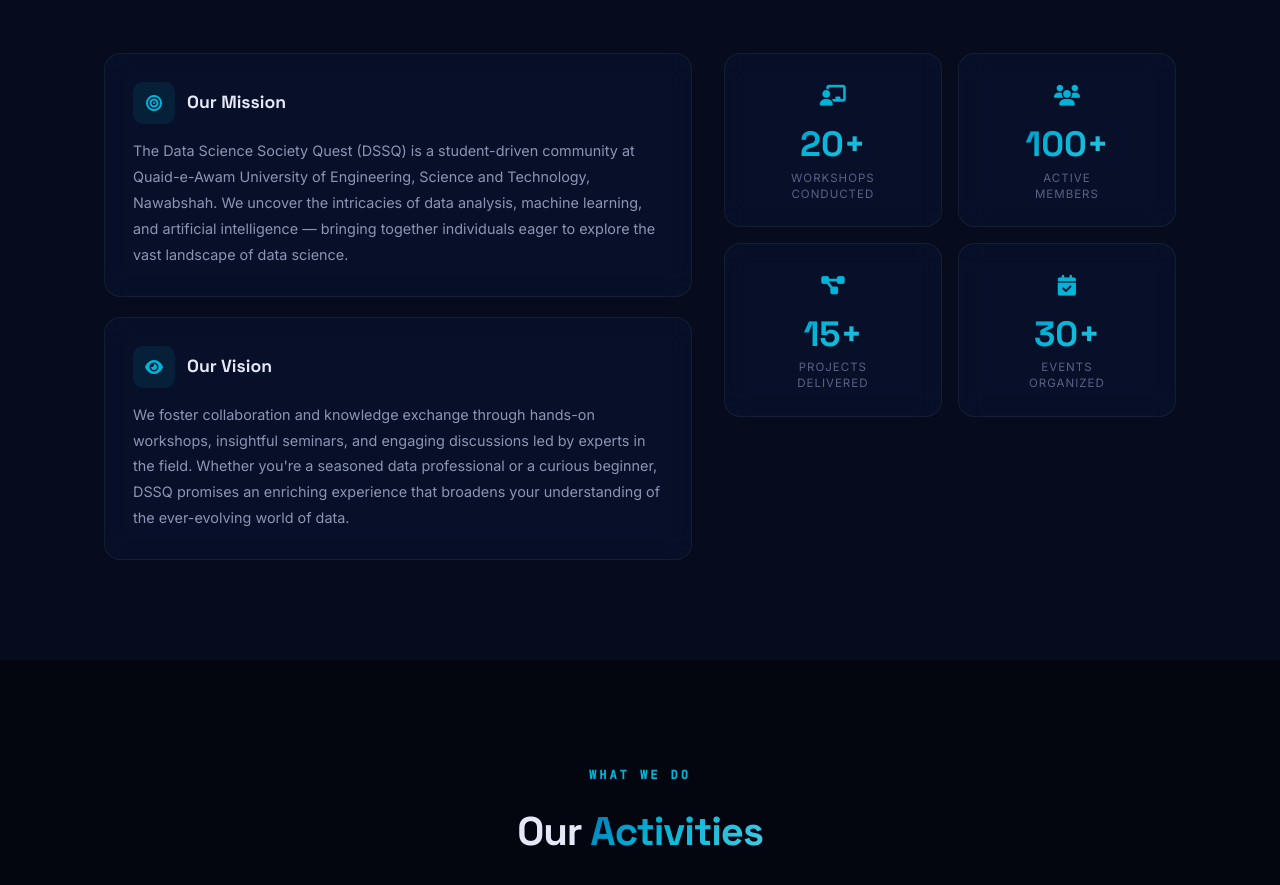
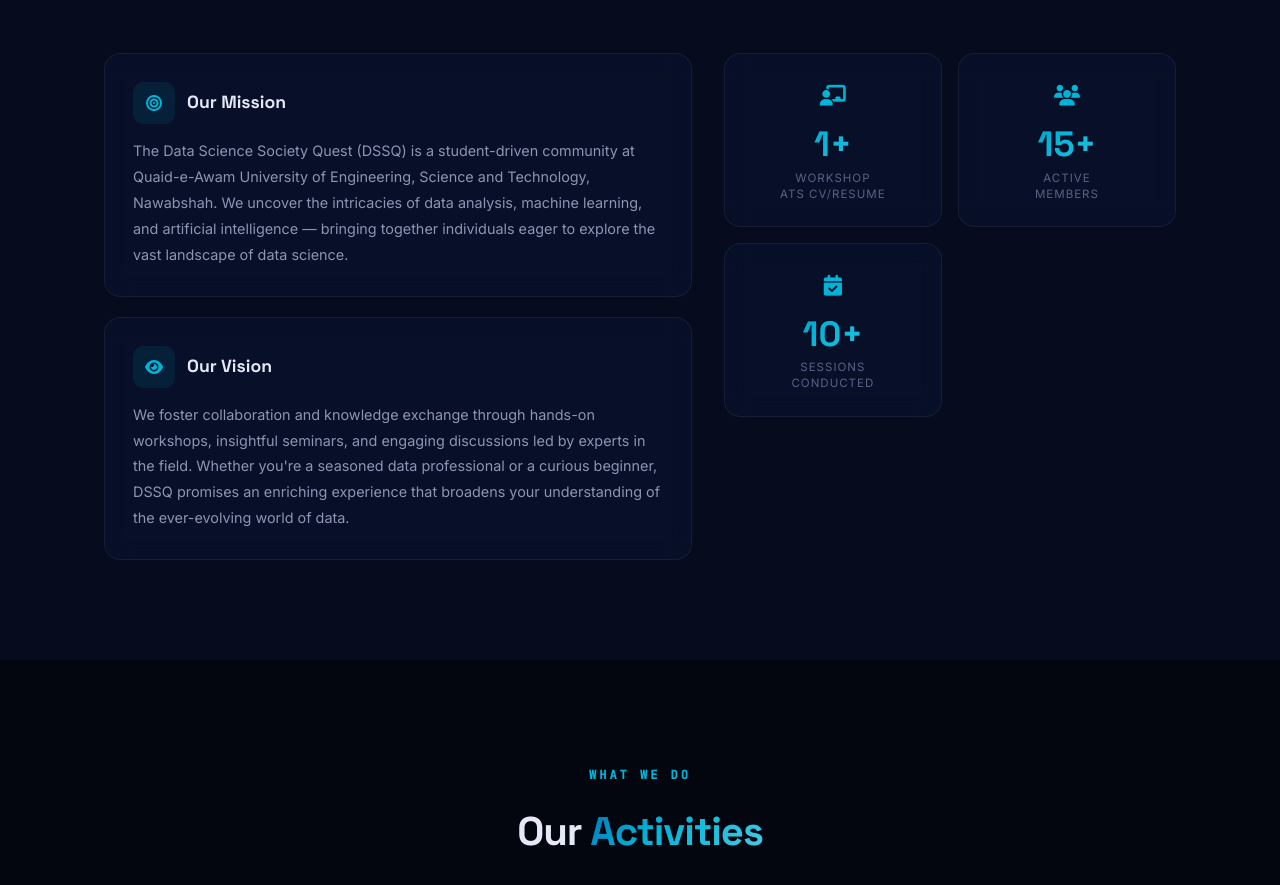
Before and after one commit to Mubashir-Ul-Hassan/dssq.github.io, a plain HTML site: page index.html in a window 1280 px wide. Shown: the part 1052-1937 px from the top of the page. Drawn offline with Linux system fonts and the light colour scheme.

Commit message:
Update favicon links and stat values in index.html

```diff
--- a/index.html
+++ b/index.html
@@ -7,7 +7,9 @@
     <title>DSSQ — Data Science Society Quest | QUEST Nawabshah</title>
     <meta name="description"
         content="Data Science Society Quest (DSSQ) at Quaid-e-Awam University of Engineering, Science and Technology Nawabshah. Join the quest for data-driven innovation.">
-    <link rel="icon" type="image/png" href="images/society-logo.png">
+    <link rel="icon" type="image/png" sizes="32x32" href="images/society-logo.png">
+    <link rel="icon" type="image/png" sizes="16x16" href="images/society-logo.png">
+    <link rel="apple-touch-icon" href="images/society-logo.png">
     <link
         href="https://fonts.googleapis.com/css2?family=Space+Grotesk:wght@300;400;500;600;700&family=Inter:wght@300;400;500;600;700;800&family=JetBrains+Mono:wght@400;500&display=swap"
         rel="stylesheet">
@@ -127,23 +129,18 @@
                 <div class="about-stats">
                     <div class="stat-card glass-card">
                         <div class="stat-icon"><i class="fas fa-chalkboard-teacher"></i></div>
-                        <div class="stat-value" data-target="20">0</div>
-                        <div class="stat-label">Workshops<br>Conducted</div>
+                        <div class="stat-value" data-target="1">0</div>
+                        <div class="stat-label">Workshop<br>ATS CV/Resume</div>
                     </div>
                     <div class="stat-card glass-card">
                         <div class="stat-icon"><i class="fas fa-users"></i></div>
-                        <div class="stat-value" data-target="100">0</div>
+                        <div class="stat-value" data-target="15">0</div>
                         <div class="stat-label">Active<br>Members</div>
                     </div>
                     <div class="stat-card glass-card">
-                        <div class="stat-icon"><i class="fas fa-project-diagram"></i></div>
-                        <div class="stat-value" data-target="15">0</div>
-                        <div class="stat-label">Projects<br>Delivered</div>
-                    </div>
-                    <div class="stat-card glass-card">
                         <div class="stat-icon"><i class="fas fa-calendar-check"></i></div>
-                        <div class="stat-value" data-target="30">0</div>
-                        <div class="stat-label">Events<br>Organized</div>
+                        <div class="stat-value" data-target="10">0</div>
+                        <div class="stat-label">Sessions<br>Conducted</div>
                     </div>
                 </div>
             </div>
```
